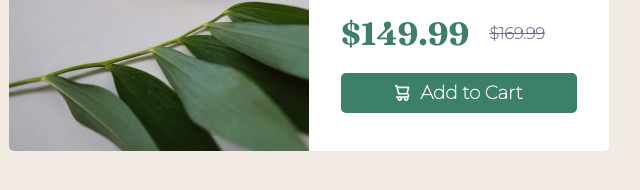
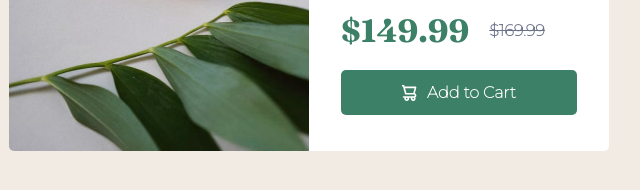
Before and after one commit to SupTarr/product-preview-card-component, a plain HTML site: page index.html in a window 1280 px wide. Shown: the part 476-666 px from the top of the page, 331-971 px from the left. Drawn offline with Linux system fonts and the light colour scheme.

Commit message:
Additional styles

```diff
--- a/styles/main.scss
+++ b/styles/main.scss
@@ -111,7 +111,7 @@ body {
       button.button {
         margin-top: 20px;
         width: 100%;
-        height: 40px;
+        height: 45px;
         font-family: $ff-header;
         font-weight: 700;
         background-color: $button-bg-color;
@@ -129,7 +129,7 @@ body {
 
         .button-name {
           margin-left: 10px;
-          font-size: 1.15rem;
+          font-size: 1rem;
           font-weight: 700;
         }
       }
```
Also changed, not shown: styles/main.css, styles/mobile.css, 2 other files.
